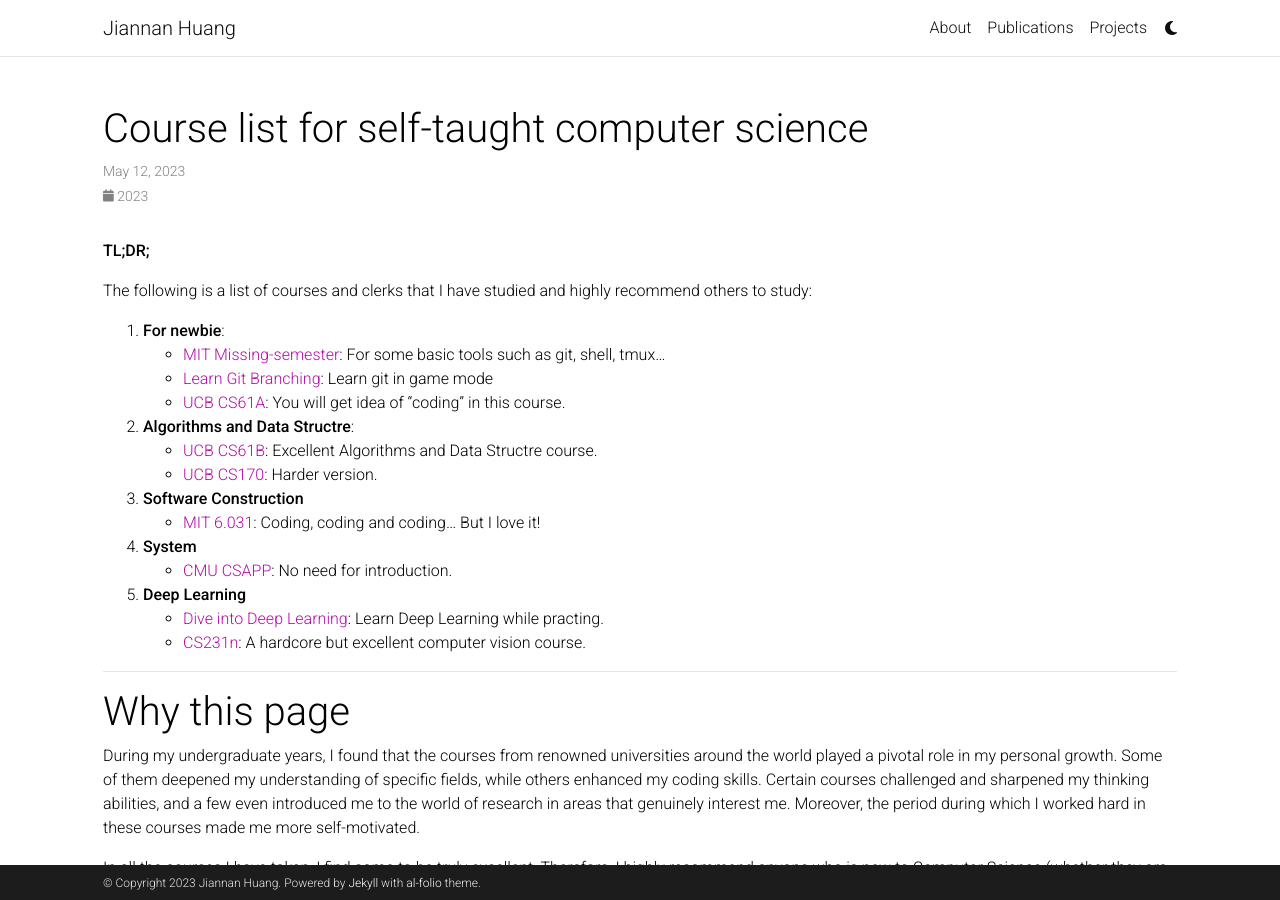
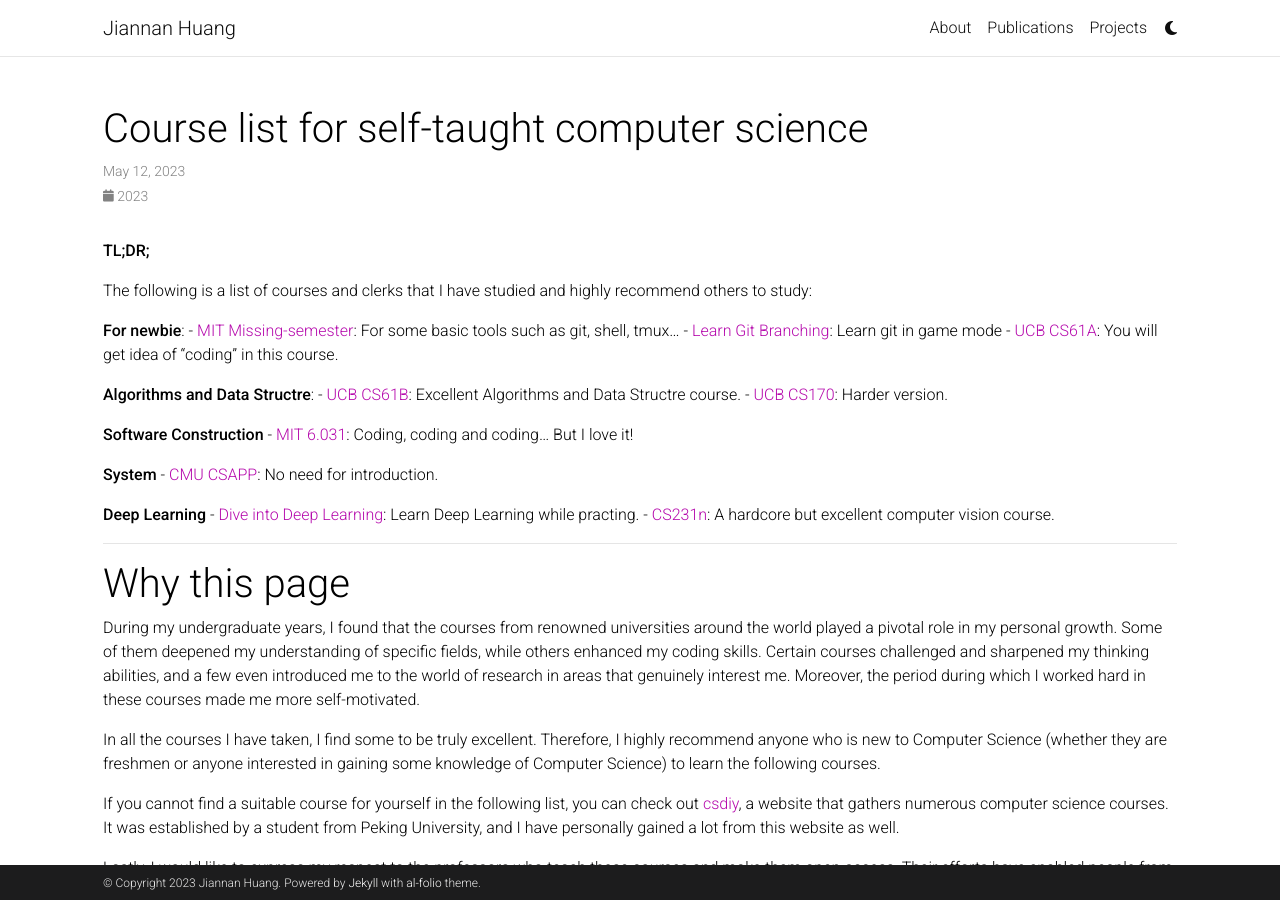
Before and after one commit to Rbrq03/Rbrq03.github.io, a Jekyll site: the page built from _posts/2023-05-12-self-taught.md, in a window 1280 px wide and 900 px high. Built offline with Jekyll 4.4.1, drawn with Linux system fonts in a browser that asks for light colours; comment, search, counter and statistics services are not loaded; a style sheet for code colours, icons or effects is not loaded; part of the change alters nothing that is shown.

```diff
--- a/_posts/2023-05-12-self-taught.md
+++ b/_posts/2023-05-12-self-taught.md
@@ -12,22 +12,22 @@ related_posts: false
 
 The following is a list of courses and clerks that I have studied and highly recommend others to study:
 
-1.  **For newbie**:
+**For newbie**:
     - [MIT Missing-semester](https://missing.csail.mit.edu/2020/): For some basic tools such as git, shell, tmux...
     - [Learn Git Branching](https://learngitbranching.js.org): Learn git in game mode
     - [UCB CS61A](https://inst.eecs.berkeley.edu/~cs61a/su20/): You will get idea of "coding" in this course.
 
-2.  **Algorithms and Data Structre**:
+**Algorithms and Data Structre**:
     - [UCB CS61B](https://sp18.datastructur.es/): Excellent Algorithms and Data Structre course.
     - [UCB CS170](https://cs170.org/): Harder version.
 
-3.  **Software Construction**
+**Software Construction**
     - [MIT 6.031](https://web.mit.edu/6.031/www/sp21/): Coding, coding and coding... But I love it!
 
-4.  **System**
+**System**
     - [CMU CSAPP](http://csapp.cs.cmu.edu/): No need for introduction.
 
-5.  **Deep Learning**
+**Deep Learning**
     - [Dive into Deep Learning](http://d2l.ai): Learn Deep Learning while practing.
     - [CS231n](http://cs231n.stanford.edu): A hardcore but excellent computer vision course.
 
```
